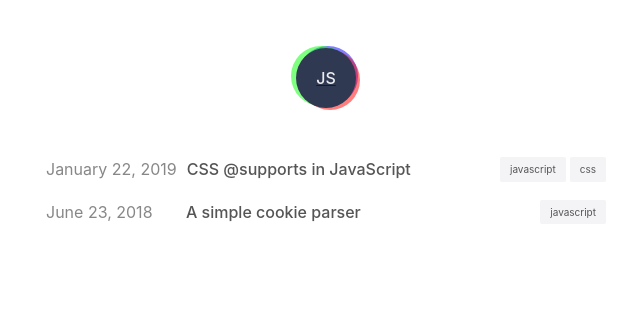
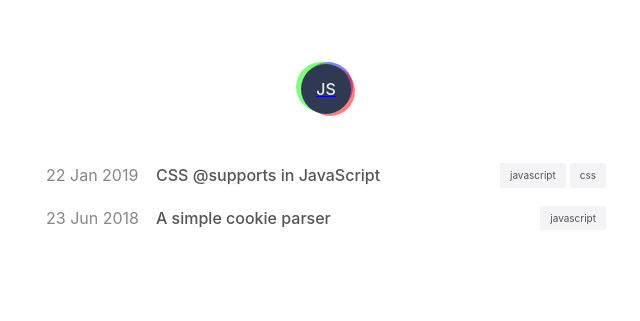
Before and after one commit to johnsylvain/blog, a Gatsby site: page / in a window 1280 px wide. Shown: the top 321 px of the page, without its empty margins (314-954 px from the left). Built offline with nearby package versions, Linux system fonts and the light colour scheme; Gatsby itself is replaced by a stand-in of ours; some packages are replaced by stand-ins of ours; grey boxes are pictures that could not be loaded.

Commit message:
update favicon and clean up templates

```diff
--- a/package.json
+++ b/package.json
@@ -6,8 +6,7 @@
     "develop": "gatsby develop",
     "start": "npm run develop",
     "build": "gatsby build",
-    "serve": "gatsby serve",
-    "deploy": "gatsby build && gh-pages -d public -b master"
+    "serve": "gatsby serve"
   },
   "dependencies": {
     "gatsby": "^2.0.33",
--- /dev/null
+++ b/src/components/Header.js
@@ -0,0 +1,20 @@
+import styled from 'styled-components';
+
+const Header = styled.header`
+  text-align: center;
+
+  h1 {
+    margin: 0;
+  }
+
+  span {
+    text-transform: uppercase;
+    font-size: 0.725em;
+    letter-spacing: 2px;
+    text-align: center;
+    display: block;
+    margin: 1em 0 2em;
+  }
+`;
+
+export default Header;
--- a/src/components/Logo.js
+++ b/src/components/Logo.js
@@ -3,6 +3,9 @@ import { Link } from 'gatsby';
 import styled from 'styled-components';
 
 const LogoLink = styled(Link)`
+  margin: 1rem auto 3rem;
+  display: inline-block;
+
   :focus {
     text-decoration: none;
   }
@@ -17,9 +20,8 @@ const Logo = styled.div`
   justify-content: center;
   color: rgba(255, 255, 255, 0.9);
   font-weight: 500;
-  width: 60px;
-  height: 60px;
-  margin: 1rem auto 3rem;
+  width: 50px;
+  height: 50px;
   transition: 0.2s ease;
   user-select: none;
   cursor: pointer;
--- a/src/components/PostPreview.js
+++ b/src/components/PostPreview.js
@@ -8,12 +8,12 @@ const PostPreview = styled(Link)`
   text-decoration: none;
   margin-bottom: 1em;
 
-  &:hover :nth-child(2) {
+  &:hover > :nth-child(2) {
     color: #54a0ff;
   }
 
   & > span:first-child {
-    min-width: 130px;
+    min-width: 100px;
   }
 `;
 
--- a/src/pages/index.js
+++ b/src/pages/index.js
@@ -1,8 +1,9 @@
 import React from 'react';
+import { graphql } from 'gatsby';
 import Container from '../components/Container';
 import Footer from '../components/Footer';
+import Header from '../components/header';
 import Logo from '../components/Logo';
-import { graphql } from 'gatsby';
 import PostPreview from '../components/PostPreview';
 import PostPreviewText from '../components/PostPreviewText';
 import Tag from '../components/Tag';
@@ -10,7 +11,9 @@ import Tag from '../components/Tag';
 const Layout = ({ data }) => {
   return (
     <Container>
-      <Logo />
+      <Header style={{ textAlign: 'center' }}>
+        <Logo />
+      </Header>
       <div>
         {data.allMarkdownRemark.edges.map(
           ({
@@ -39,7 +42,7 @@ export const query = graphql`
       edges {
         node {
           frontmatter {
-            date(formatString: "MMMM DD, YYYY")
+            date(formatString: "DD MMM YYYY")
             title
             path
             tags
--- a/src/util/theme.css
+++ b/src/util/theme.css
@@ -19,8 +19,9 @@ pre[class*="language-"] {
 
 /* Inline code */
 :not(pre) > code[class*="language-"] {
-  padding: .1em;
-  border-radius: .3em;
+  padding: 0.1em 0.3em;
+  border-radius: .2em;
+  background-color: #f4f6f8;
 }
 
 .token.comment,
```
Also changed, not shown: src/templates/blog-post.js (+2 -17 lines), README.md, static/favicon.ico.
